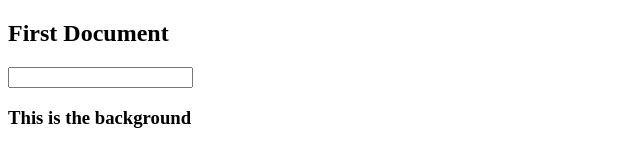
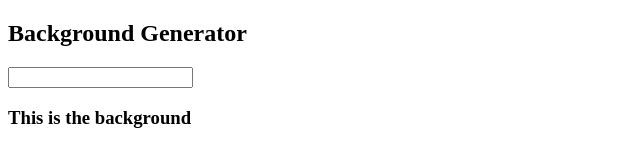
Before and after one commit to anipetrosyan7717/First-document, a plain HTML site: page index.html in a window 1280 px wide. Shown: the whole page, without its empty margins (0-640 px from the left). Drawn offline with Linux system fonts and the light colour scheme.

Commit message:
chanching tutle

```diff
--- a/index.html
+++ b/index.html
@@ -8,7 +8,7 @@
     <title>COOL first</title>
 </head>
 <body>
-<h2>First Document</h2>
+<h2>Background Generator</h2>
 <input type="text">
 <h3>This is the background</h3>
 <script src="script.js"></script>
```
